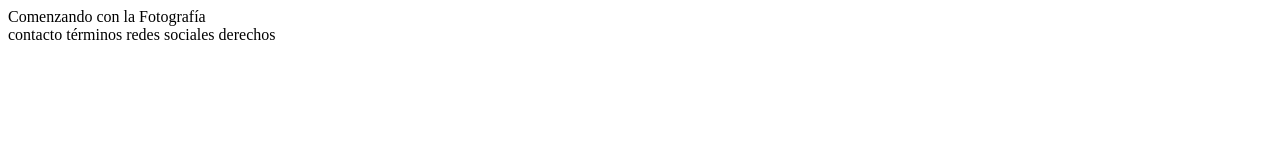
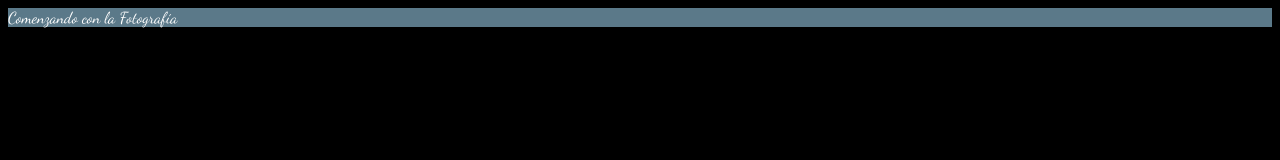
Before and after one commit to luisarha/CSS, a plain HTML site: page index.html in a window 1280 px wide. Drawn offline with Linux system fonts and the light colour scheme.

Commit message:
tunning index.html 1

```diff
--- /dev/null
+++ b/estilo.css
@@ -0,0 +1,8 @@
+body{
+  font-family: "Dancing Script";
+  background-color: black;
+}
+.header-page{
+  color: white;
+  background-color: #5b7989;
+}
--- a/index.html
+++ b/index.html
@@ -7,15 +7,25 @@
     <meta name="author" content="Luis Fernando Arana Haro">
     <meta name="description" content="CSS3">
     <title>Evalucacion Final CSS3</title>
+    <link href="https://fonts.googleapis.com/css?family=Dancing+Script" rel="stylesheet">
+    <link rel="stylesheet" href="estilo.css">
   </head>
   <body>
-    <header>
-        Comenzando con la Fotografía
-    </header>
-    <div class="central">
+    <header class="header-page">
+      <div class="content-page">
+          Comenzando con la Fotografía
+        <nav class="nav-page">
 
-    </div>
-    <div class="secundaria">
+        </nav>
+
+      </div>
+
+      </header>
+      <header>
+
+      </header>
+    </section>
+    <div class="contenido">
 
     </div>
     <footer>
```
